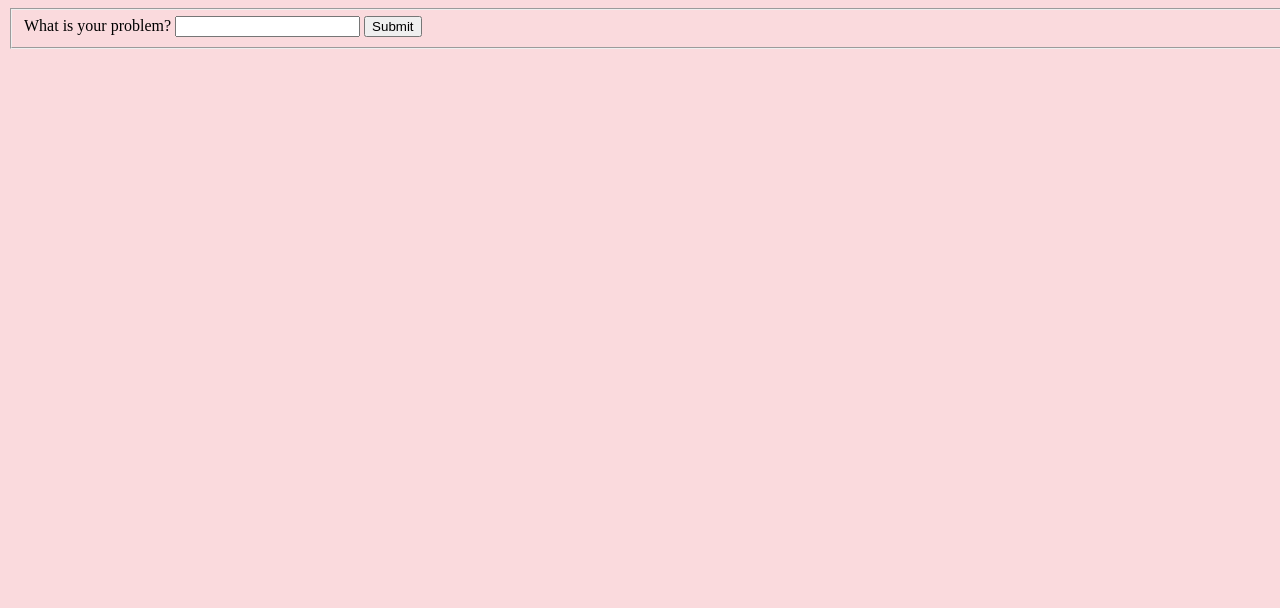
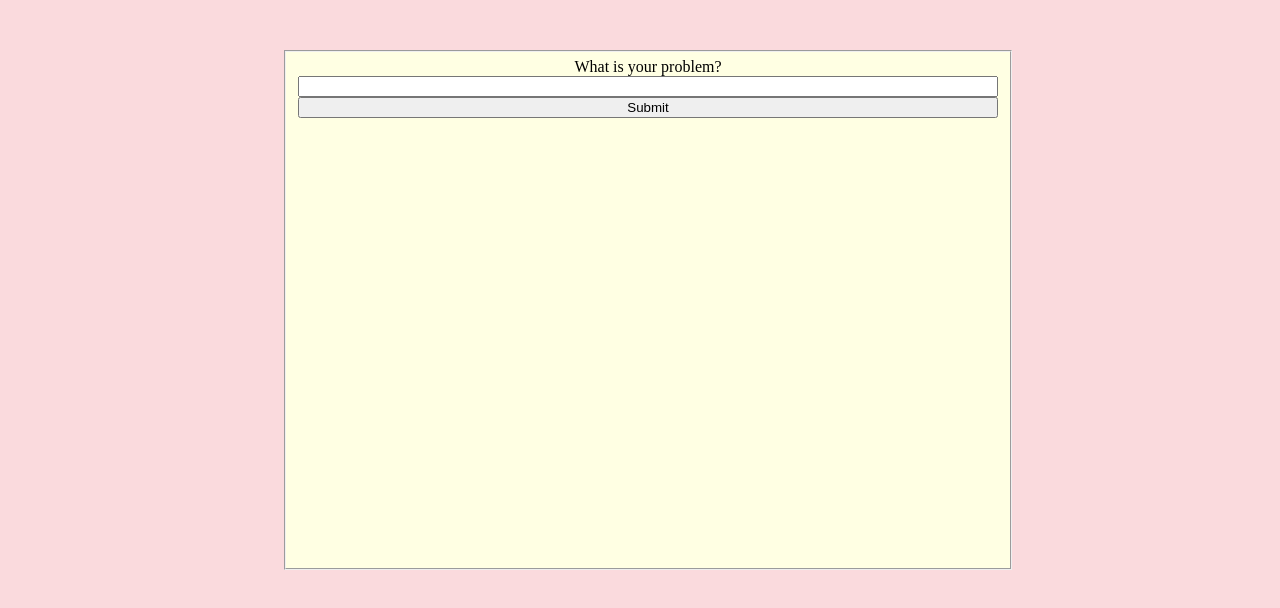
Before and after one commit to amishopish/problemlosare, a plain HTML site: page define-prblm.html in a window 1280 px wide. Drawn offline with Linux system fonts and the light colour scheme.

Commit message:
added styling to fieldset define-prblm

```diff
--- a/app.css
+++ b/app.css
@@ -38,3 +38,13 @@
     height: 100vh;
     background-color: var(--secondary-pink);
 }
+
+.dp-body fieldset{
+    height: 31.25rem;
+    width: 43.75rem;
+    background-color: var(--yellow);
+    margin: 3.125rem auto;
+    display: flex;
+    flex-direction: column;
+    text-align: center;
+}
```
